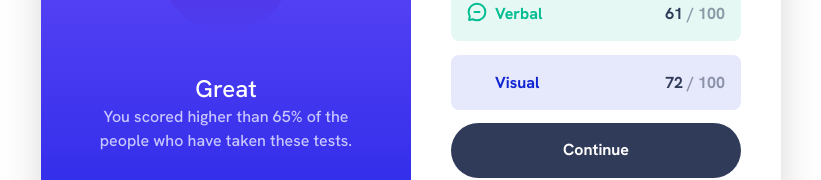
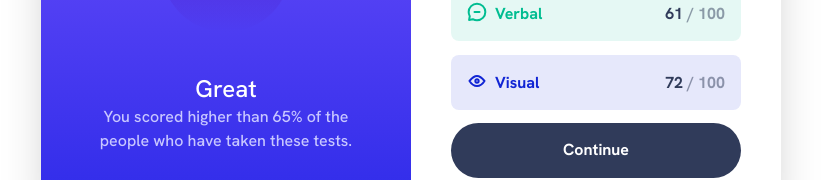
Before and after one commit to mshamir11/c-rides, a Next.js app: page /learning/frontendmentor/results-summary-component-main in a window 1280 px wide. Shown: the part 407-587 px from the top of the page, without its empty margins (229-1050 px from the left). Built offline with nearby package versions, Linux system fonts and the light colour scheme.

Commit message:
Fixing the visual icon

```diff
--- a/src/app/learning/frontendmentor/results-summary-component-main/page.tsx
+++ b/src/app/learning/frontendmentor/results-summary-component-main/page.tsx
@@ -64,7 +64,7 @@ export default function ResultSummaryComponent() {
           </div>
           <div className="flex p-4 justify-between h-[55px] bg-cobalt-blue/[0.1] rounded-lg">
             <div className="flex justify-between space-x-2">
-              <VisualIcon strokeWidth={2} />
+              <VisualIcon className="stroke-cobalt-blue stroke-2" />
               <div className="text-cobalt-blue font-bold"> Visual</div>
             </div>
             <div className="font-bold">
```
